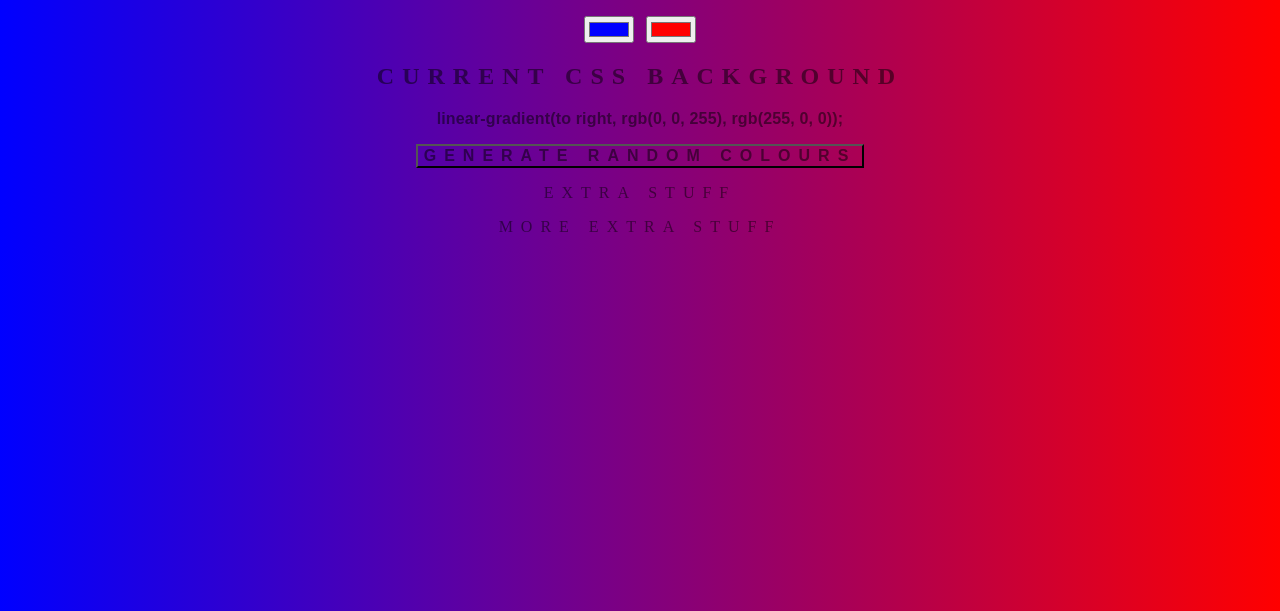
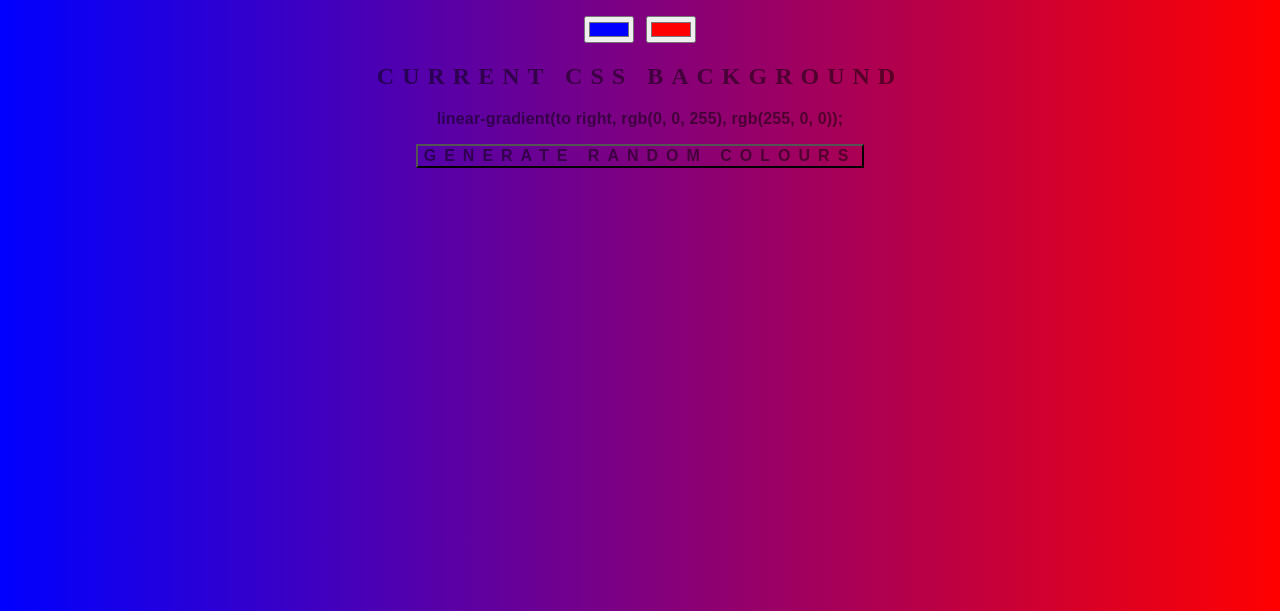
Before and after one commit to overlordgreg12/background-generator, a website: page index.html in a window 1280 px wide. Shown: the part 189-800 px from the top of the page. Drawn offline with Linux system fonts and the light colour scheme.

Commit message:
what am i doing

```diff
--- a/index.html
+++ b/index.html
@@ -15,7 +15,5 @@
     <h3></h3>
     <button class="random"> Generate random colours</button>
     <script src="script.js"></script>
-    <p>Extra stuff</p>
-    <p>More extra stuff</p>
 </body>
 </html>
```
